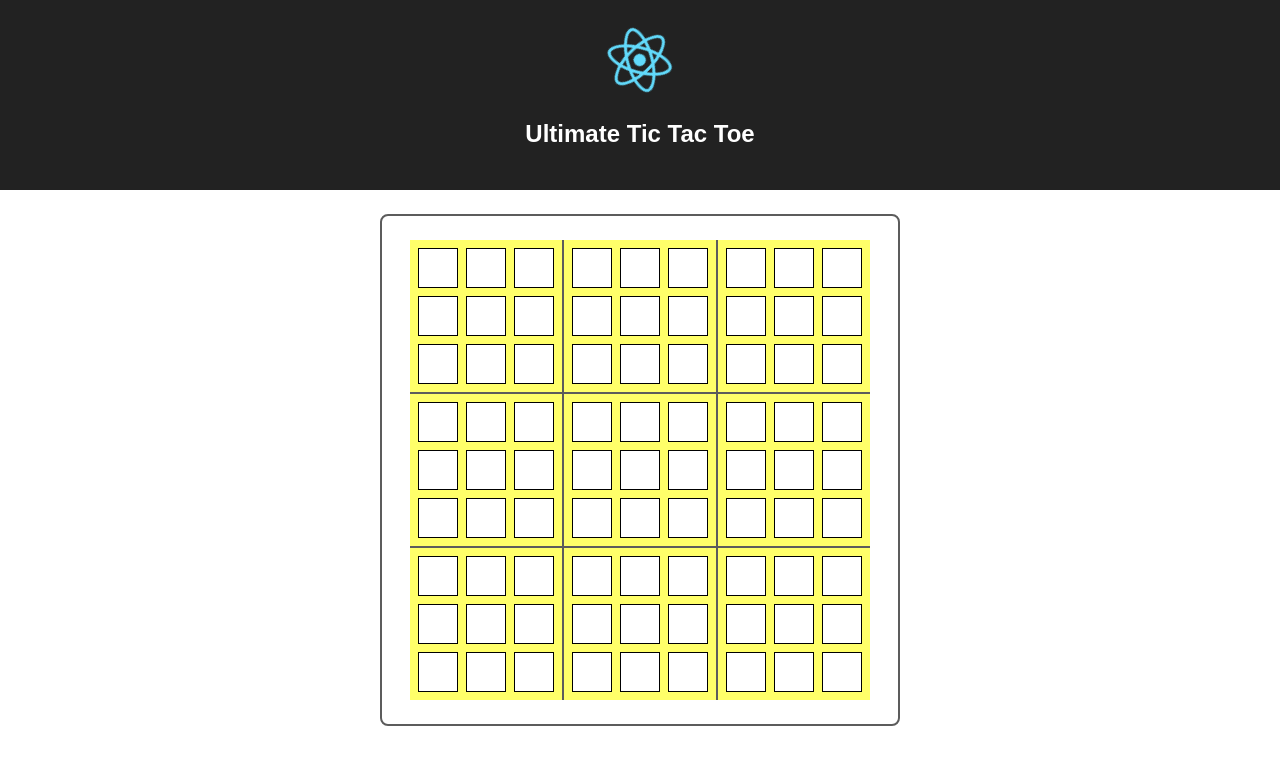
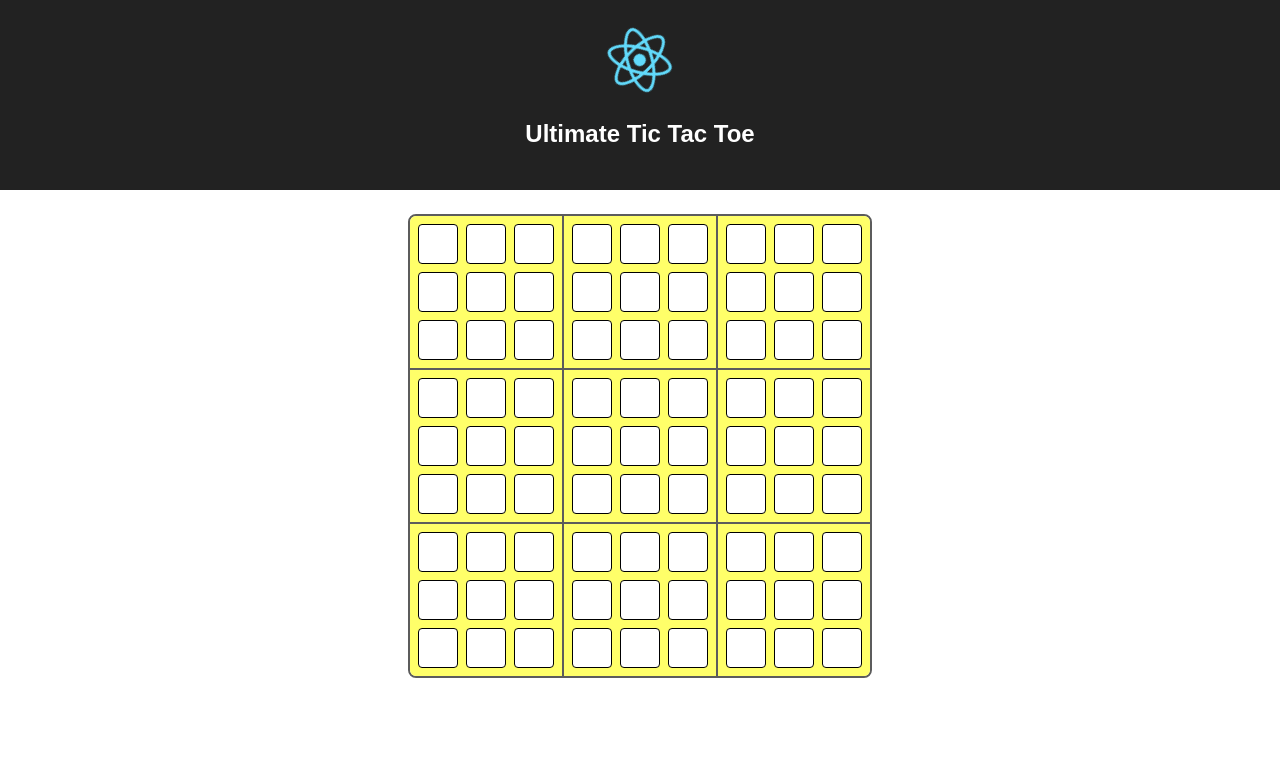
Before and after one commit to AlexeiDarmin/ultimate-tic-tac-toe, a React (Create React App) app: page / in a window 1280 px wide. Shown: the top 764 px of the page. Built offline with nearby package versions, Linux system fonts and the light colour scheme.

Commit message:
neutral local winning state

```diff
--- a/src/App.css
+++ b/src/App.css
@@ -29,13 +29,14 @@
 
 
 .megaTictactoeBoard {
-  width: calc((((40px + 8px) * 3) + 28px) * 3);
   border: 2px solid #5c5c5c;
   font-size: 0;
   margin: auto;
   margin-top: 24px;
   border-radius: 8px;
-  padding: 24px 0;
+  width: 460px;
+  padding: 0;
+  overflow: hidden;
 }
 
 .tictactoeBoard {
@@ -67,6 +68,10 @@
   border-bottom: 0;
 }
 
+.tictactoeBoard[data-won="-1"] {
+  background: #a3a3a3;
+}
+
 .tictactoeBoard[data-won="1"] {
   background: #098631;
 }
@@ -85,6 +90,7 @@
   border: 1px solid black;
   box-sizing: border-box;
   background: rgba(255,255,255, 0.5);
+  border-radius: 4px;
 }
 
 
@@ -114,3 +120,12 @@
 .cell[data-player="1"][data-won="2"] {
   background: rgba(0, 255, 0, 0.5)
 }
+
+/* Neutral grid cells get 25% opacity */
+.cell[data-player="2"][data-won="-1"] {
+  background: rgba(255, 0, 0, 0.25)
+}
+
+.cell[data-player="1"][data-won="-1"] {
+  background: rgba(0, 255, 0, 0.25)
+}
--- a/src/App.tsx
+++ b/src/App.tsx
@@ -75,6 +75,19 @@ class App extends React.Component<Props, State> {
         board[boardIndex + 4] !== 0
     ) {
       newWonBoards[boardIndex / 9] = turn
+      return newWonBoards
+    }
+
+    // Checks if board has any moves available
+    let movesAvailable = false
+    for (let i = boardIndex ; i < boardIndex + 9; ++i) {
+      if (board[i] === 0) {
+        movesAvailable = true
+      }
+    }
+
+    if (!movesAvailable) {
+      newWonBoards[boardIndex / 9] = -1
     }
 
     return newWonBoards
@@ -91,7 +104,19 @@ class App extends React.Component<Props, State> {
 
     const sum = (listOfNumbers: Array<number>) => listOfNumbers.reduce((a, b) => a + b, 0)
 
+    // Finds next unlocked board, if that board has no available moves then all boards become unlocked.
     let unlockedBoard = sum(newWonBoards) !== sum(wonBoards) || newWonBoards[cellIndex % 9] > 0 ? -1 : cellIndex % 9
+
+    let movesAvailable = false
+    for (let i = unlockedBoard * 9 ; i < unlockedBoard * 9 + 9; ++i) {
+      if (board[i] === 0) {
+        movesAvailable = true
+      }
+    }
+
+    if (!movesAvailable) {
+      unlockedBoard = -1
+    }
 
     this.setState({
       board: newBoard,
```
Also changed, not shown: tslint.json (+0 -8 lines).
